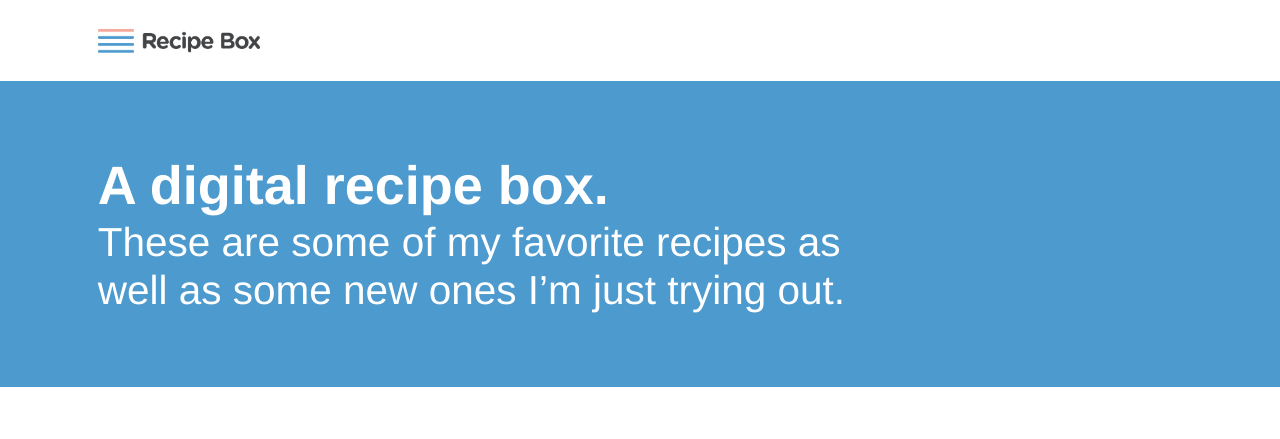
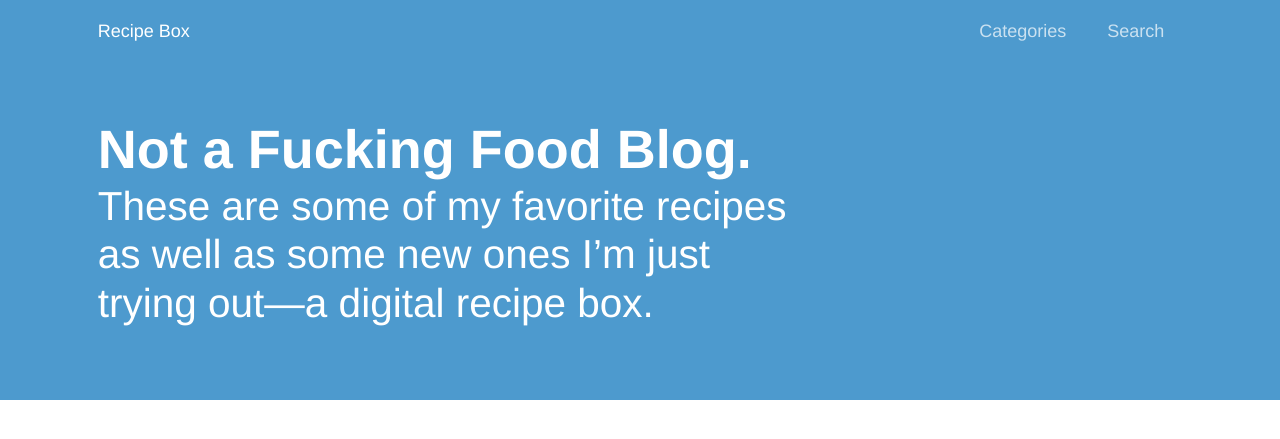
Before and after one commit to levimcg/recipes, a Jekyll site: the page built from index.html, in a window 1280 px wide. Shown: the top 439 px of the page. Built offline with Jekyll 4.4.1, drawn with Linux system fonts in a browser that asks for light colours; nearby versions of some CDN libraries; Markdown is read by kramdown in place of the engine named in the settings.

Commit message:
added nav

```diff
--- a/_includes/header.html
+++ b/_includes/header.html
@@ -1,16 +1,20 @@
-<div class="site-header row">
+<div class="site-header">
   <header>
-    <div class="large-12 columns">
-      <div class="logo">
-        <a href="{{ site.baseurl }}"><img src="img/logo.png"></a>
+    <div class="row">
+      <div class="large-6 columns">
+        <div class="logo">
+          <!-- <a href="{{ site.baseurl }}"><img src="img/logo.png"></a> -->
+          <h1><a href="{{ site.baseurl }}">Recipe Box</a></h1>
+        </div>
+      </div>
+      <div class="large-6 columns">
+        <nav class="main-nav">
+          <ul>
+            <li><a href="{{ site.baseurl }}">Categories</a></li>
+            <li><a href="{{ site.baseurl }}">Search</a></li>
+          </ul>
+        </nav>
       </div>
     </div>
-    <!-- <div class="main-nav large-9 columns">
-      <nav>
-        <ul>
-          <li><a href="{{ site.baseurl }}">Home</a></li>
-        </ul>
-      </nav>
-    </div> -->
   </header>
 </div>
--- a/_sass/pages/_recipe-list.scss
+++ b/_sass/pages/_recipe-list.scss
@@ -1,5 +1,5 @@
 .intro {
-  padding: 4em 0;
+  padding: 3em 0 4em 0;
   background-color: $color-brand-primary;
   color: #fff;
   line-height: 1.2;
--- a/css/style.css
+++ b/css/style.css
@@ -2008,16 +2008,31 @@ p {
 
 -----------------------------------------------*/
 .site-header {
-  padding: 1.5em 0;
-}
-
-.logo {
-  width: 15%;
+  padding: 1em 0;
+  background-color: #4d9ace;
+  font-weight: 300;
+}
+
+.logo a {
+  color: #fff;
+  text-decoration: none;
 }
 
 .main-nav {
   text-align: right;
 }
+.main-nav ul li {
+  display: inline-block;
+}
+.main-nav ul li a {
+  display: inline-block;
+  padding: 0 1em;
+  color: rgba(255, 255, 255, 0.7);
+  text-decoration: none;
+}
+.main-nav ul li a:hover {
+  text-decoration: underline;
+}
 
 /*-----------------------------------------------
 
@@ -2025,7 +2040,7 @@ p {
 
 -----------------------------------------------*/
 .intro {
-  padding: 4em 0;
+  padding: 3em 0 4em 0;
   background-color: #4d9ace;
   color: #fff;
   line-height: 1.2;
--- a/index.html
+++ b/index.html
@@ -4,9 +4,9 @@ title: Welcome
 ---
 <section class="intro">
   <div class="row">
-    <div class="large-9 columns">
-      <h1>A digital recipe box.</h1>
-      <p>These are some of my favorite recipes as well as some new ones I’m just trying out.</p>
+    <div class="large-8 columns">
+      <h1>Not a Fucking Food Blog.</h1>
+      <p>These are some of my favorite recipes as well as some new ones I’m just trying out&mdash;a digital recipe box.</p>
     </div>
   </div>
 </section>
```
Also changed, not shown: _sass/components/_header.scss (+25 -2 lines). Lines whose indentation alone changed are shown as unchanged.
